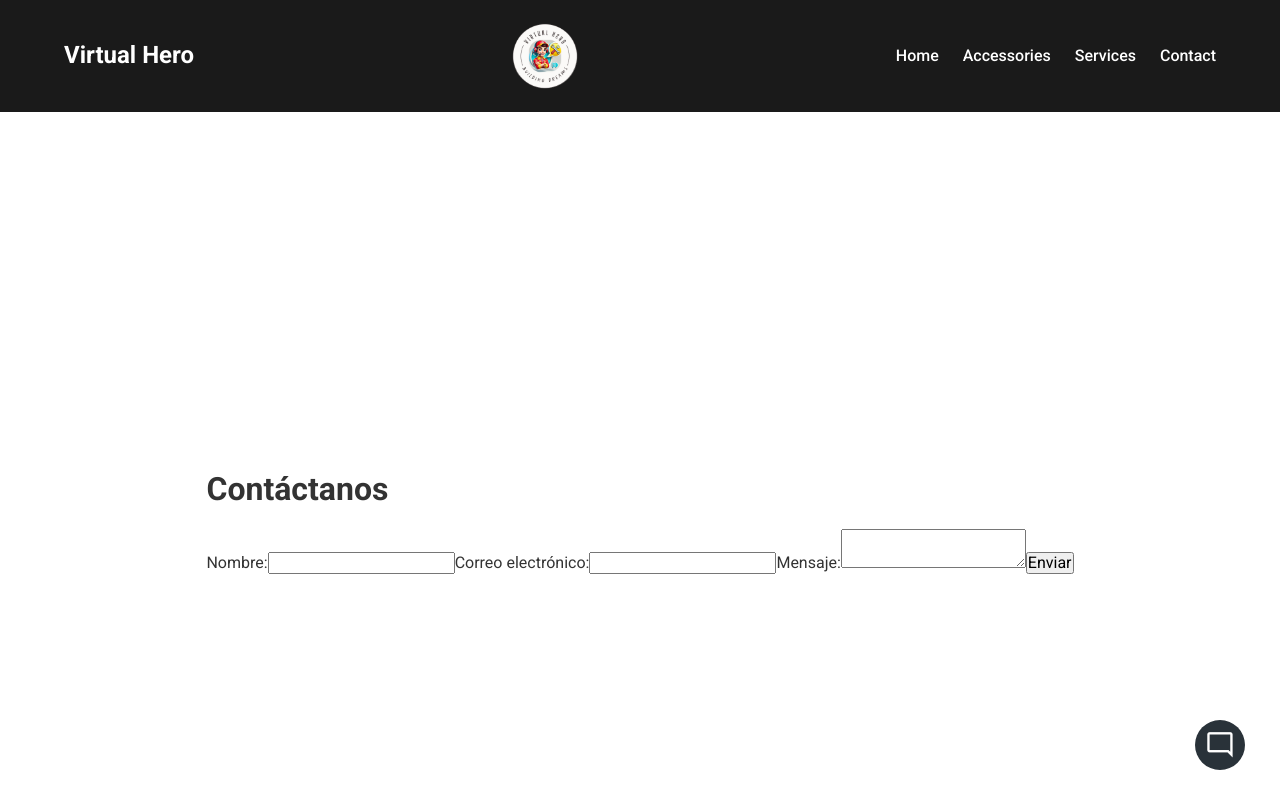
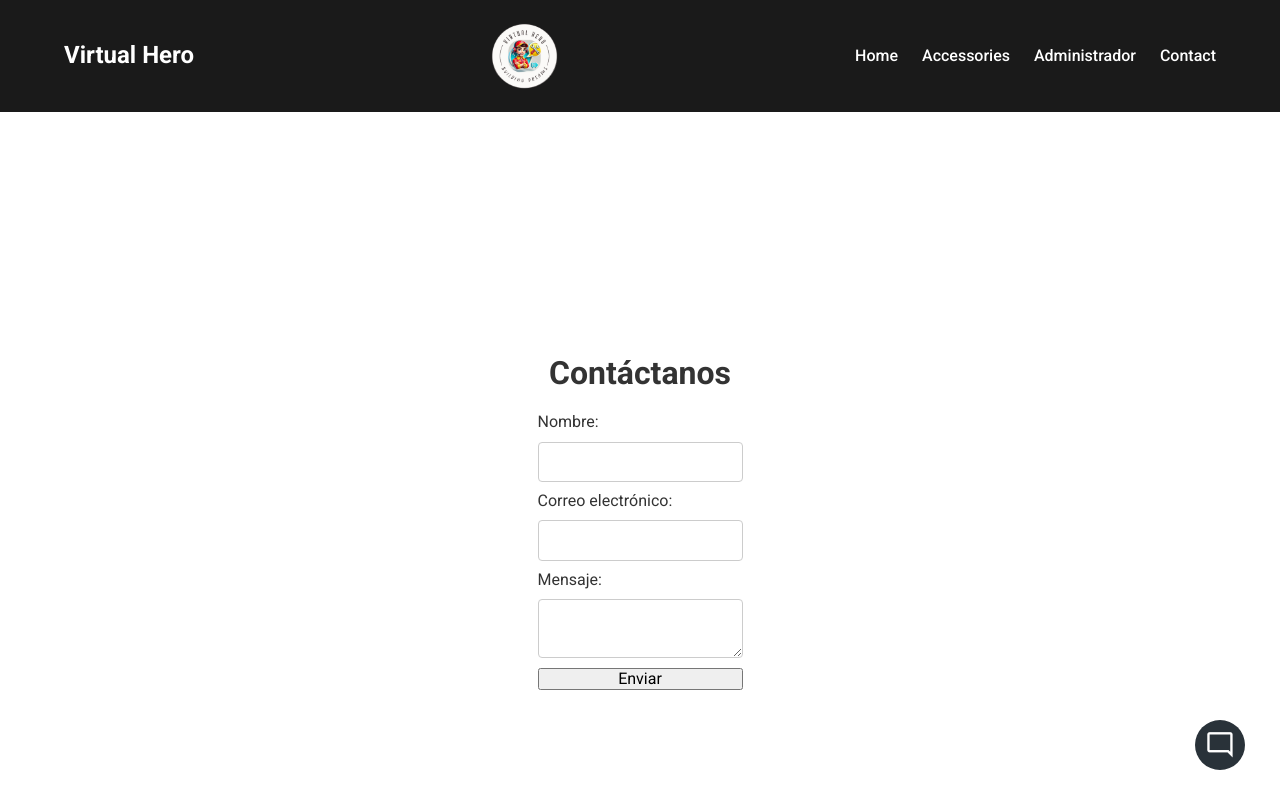
Before and after one commit to DavidMV07/VirtualHero, a React (Vite) app: page /Contact in a window 1280 px wide. Shown: the top 800 px of the page. Built offline with nearby package versions, Linux system fonts and the light colour scheme.

Commit message:
Arreglo del crud

```diff
--- a/src/App.jsx
+++ b/src/App.jsx
@@ -4,6 +4,7 @@ import { BrowserRouter, Routes, Route } from 'react-router-dom';
 import Header from "./components/Header";
 import Main from "./components/Main";
 import Footer from "./components/Footer";
+import Home from "./components/Home";
 
 
 function App() {
@@ -13,7 +14,7 @@ function App() {
       <div className="Custom">
         <BrowserRouter>
           <Header />
-          <Main />
+          <Main/>
           <Footer />
         </BrowserRouter>
       </div>
--- a/src/components/BarraNav/index.jsx
+++ b/src/components/BarraNav/index.jsx
@@ -10,7 +10,7 @@ function BarraNav() {
             <ul>
                 <li><a href="../Home">Home</a></li>
                 <li><a href="../Accesorios">Accessories</a></li>
-                <li><a href="#services">Services</a></li>
+                <li><a href="/ProductCRUD">Administrador</a></li>
                 <li><a href="../Contact">Contact</a></li>
             </ul>
         </nav>
--- a/src/components/Contact/Contact.css
+++ b/src/components/Contact/Contact.css
@@ -0,0 +1,20 @@
+.contact-container{
+  display: flex;
+  flex-direction: column;
+  align-items: center;
+  justify-content: center;
+  padding: 20px;
+}
+.contact-form{
+  display: flex;
+  flex-direction: column;
+  width: 100%;
+  max-width: 600px;
+}
+.contact-form input, .contact-form textarea{
+  width: 100%;
+  padding: 10px;
+  margin: 10px 0;
+  border: 1px solid #ccc;
+  border-radius: 4px;
+}
--- a/src/components/Contact/index.jsx
+++ b/src/components/Contact/index.jsx
@@ -3,7 +3,7 @@ import "./Contact.css";
 function Contact() {
     return (
         <div className="contact-container">
-        <h1 className="contact-title">Contáctanos</h1>
+        <h1>Contáctanos</h1>
         <form className="contact-form">
             <label htmlFor="name">Nombre:</label>
             <input type="text" id="name" name="name" required />
--- a/src/components/Main/index.jsx
+++ b/src/components/Main/index.jsx
@@ -2,7 +2,7 @@ import { Routes, Route } from 'react-router-dom';
 import "./Main.css";
 import Chatbot from "../ChatOnline";
 import Contact from "../Contact";
-import ProductCRUD from "../Crud/Index";
+import ProductCRUD from "../ProductCRUD";
 import ProductList from "../Accesorios/Productos";
 import Home from "../Home";
 
@@ -13,7 +13,7 @@ function Main() {
           <Routes>
             <Route path="/Home" element={<Home />} />
             <Route path="/Accesorios" element={<ProductList />} />
-            <Route path="/servicios" element={<ProductCRUD />} />
+            <Route path="/ProductCRUD" element={<ProductCRUD />} />
             <Route path="/Contact" element={<Contact />} />
           </Routes>
           <Chatbot />
```
Also changed, not shown: src/components/ProductCRUD/index.css (renamed from src/components/Crud/index.css), src/components/ProductCRUD/index.jsx (renamed from src/components/Crud/index.jsx).
